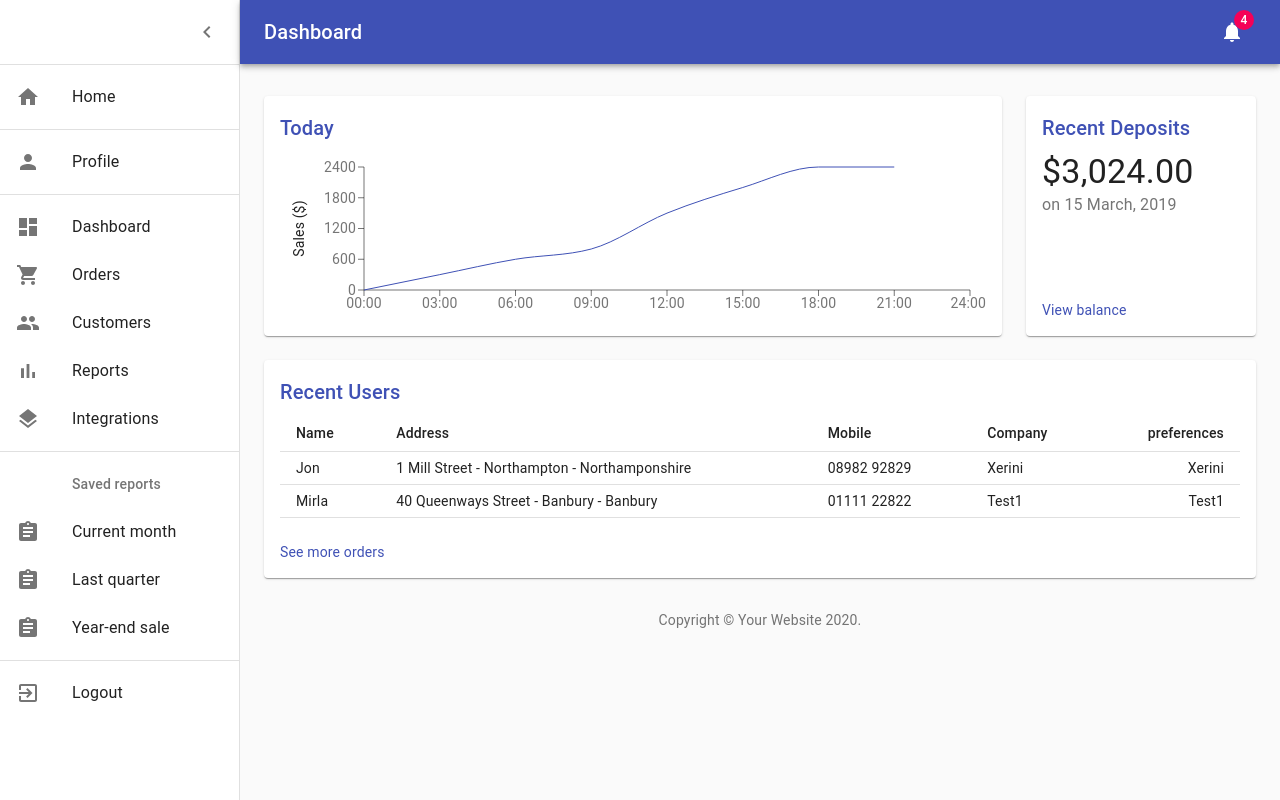
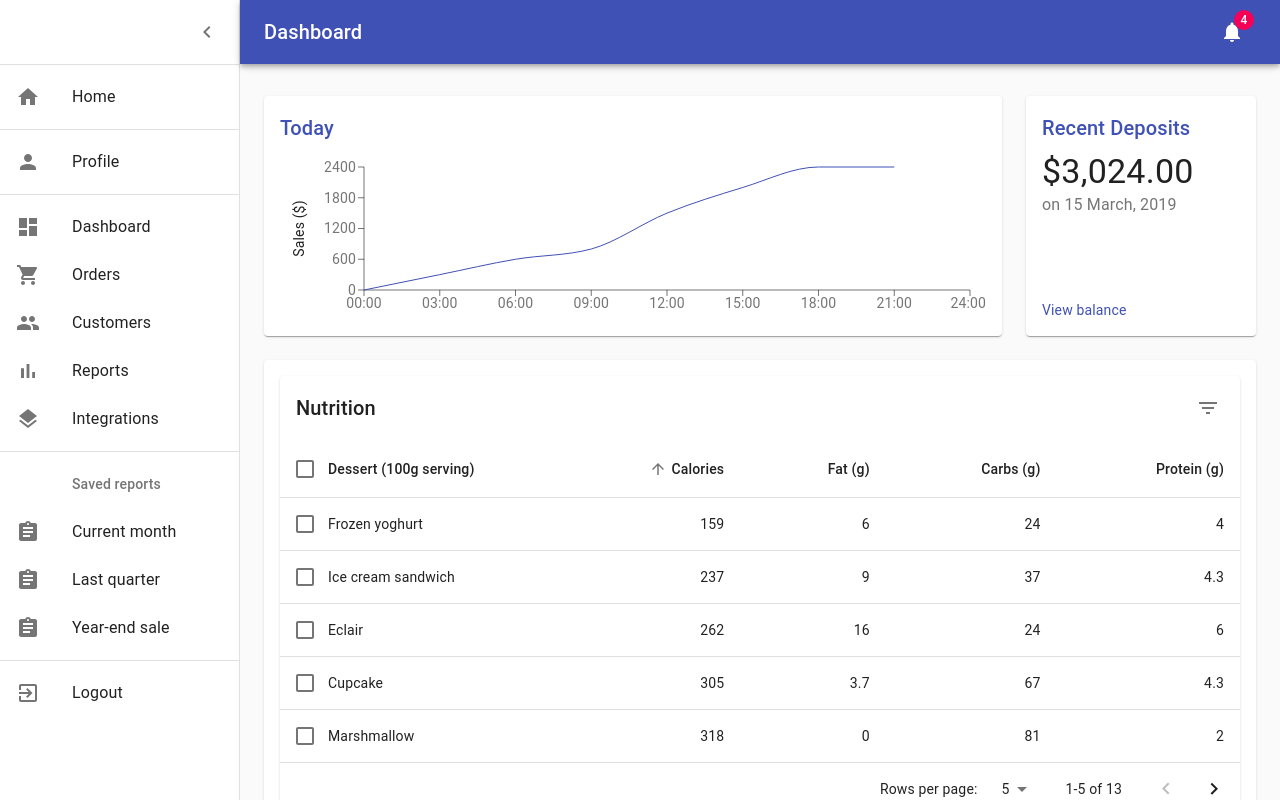
Before and after one commit to mirlabraga/user-profile-app, a React (Create React App) app: page /dashboard in a window 1280 px wide. Built offline with nearby package versions, Linux system fonts and the light colour scheme.

Commit message:
add component table with delete and pagination

```diff
--- a/src/components/users/Users.tsx
+++ b/src/components/users/Users.tsx
@@ -1,56 +1,354 @@
 import React from 'react';
-import Link from '@material-ui/core/Link';
-import { makeStyles } from '@material-ui/core/styles';
+import PropTypes from 'prop-types';
+import clsx from 'clsx';
+import { lighten, makeStyles } from '@material-ui/core/styles';
 import Table from '@material-ui/core/Table';
 import TableBody from '@material-ui/core/TableBody';
 import TableCell from '@material-ui/core/TableCell';
+import TableContainer from '@material-ui/core/TableContainer';
 import TableHead from '@material-ui/core/TableHead';
+import TablePagination from '@material-ui/core/TablePagination';
 import TableRow from '@material-ui/core/TableRow';
-import Title from '../dashboard/Title';
-import { users } from '../../models/users';
+import TableSortLabel from '@material-ui/core/TableSortLabel';
+import Toolbar from '@material-ui/core/Toolbar';
+import Typography from '@material-ui/core/Typography';
+import Paper from '@material-ui/core/Paper';
+import Checkbox from '@material-ui/core/Checkbox';
+import IconButton from '@material-ui/core/IconButton';
+import Tooltip from '@material-ui/core/Tooltip';
+import FormControlLabel from '@material-ui/core/FormControlLabel';
+import Switch from '@material-ui/core/Switch';
+import DeleteIcon from '@material-ui/icons/Delete';
+import FilterListIcon from '@material-ui/icons/FilterList';
 
-function preventDefault(event: any) {
-  event.preventDefault();
+function createData(name: any, calories: any, fat: any, carbs: any, protein: any) {
+  return { name, calories, fat, carbs, protein };
 }
 
+const rows = [
+  createData('Cupcake', 305, 3.7, 67, 4.3),
+  createData('Donut', 452, 25.0, 51, 4.9),
+  createData('Eclair', 262, 16.0, 24, 6.0),
+  createData('Frozen yoghurt', 159, 6.0, 24, 4.0),
+  createData('Gingerbread', 356, 16.0, 49, 3.9),
+  createData('Honeycomb', 408, 3.2, 87, 6.5),
+  createData('Ice cream sandwich', 237, 9.0, 37, 4.3),
+  createData('Jelly Bean', 375, 0.0, 94, 0.0),
+  createData('KitKat', 518, 26.0, 65, 7.0),
+  createData('Lollipop', 392, 0.2, 98, 0.0),
+  createData('Marshmallow', 318, 0, 81, 2.0),
+  createData('Nougat', 360, 19.0, 9, 37.0),
+  createData('Oreo', 437, 18.0, 63, 4.0),
+];
+
+function descendingComparator(a: any, b: any, orderBy: any) {
+  if (b[orderBy] < a[orderBy]) {
+    return -1;
+  }
+  if (b[orderBy] > a[orderBy]) {
+    return 1;
+  }
+  return 0;
+}
+
+function getComparator(order: any, orderBy: any) {
+  return order === 'desc'
+    ? (a: any, b: any) => descendingComparator(a, b, orderBy)
+    : (a: any, b: any) => -descendingComparator(a, b, orderBy);
+}
+
+function stableSort(array: any, comparator: any) {
+  const stabilizedThis = array.map((el: any, index: any) => [el, index]);
+  stabilizedThis.sort((a: any, b: any) => {
+    const order = comparator(a[0], b[0]);
+    if (order !== 0) return order;
+    return a[1] - b[1];
+  });
+  return stabilizedThis.map((el: any) => el[0]);
+}
+
+const headCells = [
+  { id: 'name', numeric: false, disablePadding: true, label: 'Dessert (100g serving)' },
+  { id: 'calories', numeric: true, disablePadding: false, label: 'Calories' },
+  { id: 'fat', numeric: true, disablePadding: false, label: 'Fat (g)' },
+  { id: 'carbs', numeric: true, disablePadding: false, label: 'Carbs (g)' },
+  { id: 'protein', numeric: true, disablePadding: false, label: 'Protein (g)' },
+];
+
+function EnhancedTableHead(props: any) {
+  const { classes, onSelectAllClick, order, orderBy, numSelected, rowCount, onRequestSort } = props;
+  const createSortHandler = (property: any) => (event: any) => {
+    onRequestSort(event, property);
+  };
+
+  return (
+    <TableHead>
+      <TableRow>
+        <TableCell padding="checkbox">
+          <Checkbox
+            indeterminate={numSelected > 0 && numSelected < rowCount}
+            checked={rowCount > 0 && numSelected === rowCount}
+            onChange={onSelectAllClick}
+            inputProps={{ 'aria-label': 'select all desserts' }}
+          />
+        </TableCell>
+        {headCells.map((headCell) => (
+          <TableCell
+            key={headCell.id}
+            align={headCell.numeric ? 'right' : 'left'}
+            padding={headCell.disablePadding ? 'none' : 'default'}
+            sortDirection={orderBy === headCell.id ? order : false}
+          >
+            <TableSortLabel
+              active={orderBy === headCell.id}
+              direction={orderBy === headCell.id ? order : 'asc'}
+              onClick={createSortHandler(headCell.id)}
+            >
+              {headCell.label}
+              {orderBy === headCell.id ? (
+                <span className={classes.visuallyHidden}>
+                  {order === 'desc' ? 'sorted descending' : 'sorted ascending'}
+                </span>
+              ) : null}
+            </TableSortLabel>
+          </TableCell>
+        ))}
+      </TableRow>
+    </TableHead>
+  );
+}
+
+EnhancedTableHead.propTypes = {
+  classes: PropTypes.object.isRequired,
+  numSelected: PropTypes.number.isRequired,
+  onRequestSort: PropTypes.func.isRequired,
+  onSelectAllClick: PropTypes.func.isRequired,
+  order: PropTypes.oneOf(['asc', 'desc']).isRequired,
+  orderBy: PropTypes.string.isRequired,
+  rowCount: PropTypes.number.isRequired,
+};
+
+const useToolbarStyles = makeStyles((theme) => ({
+  root: {
+    paddingLeft: theme.spacing(2),
+    paddingRight: theme.spacing(1),
+  },
+  highlight:
+    theme.palette.type === 'light'
+      ? {
+          color: theme.palette.secondary.main,
+          backgroundColor: lighten(theme.palette.secondary.light, 0.85),
+        }
+      : {
+          color: theme.palette.text.primary,
+          backgroundColor: theme.palette.secondary.dark,
+        },
+  title: {
+    flex: '1 1 100%',
+  },
+}));
+
+const EnhancedTableToolbar = (props: any) => {
+  const classes = useToolbarStyles();
+  const { numSelected } = props;
+
+  return (
+    <Toolbar
+      className={clsx(classes.root, {
+        [classes.highlight]: numSelected > 0,
+      })}
+    >
+      {numSelected > 0 ? (
+        <Typography className={classes.title} color="inherit" variant="subtitle1" component="div">
+          {numSelected} selected
+        </Typography>
+      ) : (
+        <Typography className={classes.title} variant="h6" id="tableTitle" component="div">
+          Nutrition
+        </Typography>
+      )}
+
+      {numSelected > 0 ? (
+        <Tooltip title="Delete">
+          <IconButton aria-label="delete">
+            <DeleteIcon />
+          </IconButton>
+        </Tooltip>
+      ) : (
+        <Tooltip title="Filter list">
+          <IconButton aria-label="filter list">
+            <FilterListIcon />
+          </IconButton>
+        </Tooltip>
+      )}
+    </Toolbar>
+  );
+};
+
+EnhancedTableToolbar.propTypes = {
+  numSelected: PropTypes.number.isRequired,
+};
+
 const useStyles = makeStyles((theme) => ({
-  seeMore: {
-    marginTop: theme.spacing(3),
+  root: {
+    width: '100%',
+  },
+  paper: {
+    width: '100%',
+    marginBottom: theme.spacing(2),
+  },
+  table: {
+    minWidth: 750,
+  },
+  visuallyHidden: {
+    border: 0,
+    clip: 'rect(0 0 0 0)',
+    height: 1,
+    margin: -1,
+    overflow: 'hidden',
+    padding: 0,
+    position: 'absolute',
+    top: 20,
+    width: 1,
   },
 }));
 
 export default function Users() {
   const classes = useStyles();
+  const [order, setOrder] = React.useState('asc');
+  const [orderBy, setOrderBy] = React.useState('calories');
+  const [selected, setSelected] = React.useState<string[]>([]);
+  const [page, setPage] = React.useState(0);
+  const [dense, setDense] = React.useState(false);
+  const [rowsPerPage, setRowsPerPage] = React.useState(5);
+
+  const handleRequestSort = (event: any, property: any) => {
+    const isAsc = orderBy === property && order === 'asc';
+    setOrder(isAsc ? 'desc' : 'asc');
+    setOrderBy(property);
+  };
+
+  const handleSelectAllClick = (event: any) => {
+    if (event.target.checked) {
+      const newSelecteds: any = rows.map((n) => n.name);
+      setSelected(newSelecteds);
+      return;
+    }
+    setSelected([]);
+  };
+
+  const handleClick = (event: React.MouseEvent<unknown>, name: string) => {
+    const selectedIndex = selected.indexOf(name);
+    let newSelected: any[] = [];
+
+    if (selectedIndex === -1) {
+      newSelected = newSelected.concat(selected, name);
+    } else if (selectedIndex === 0) {
+      newSelected = newSelected.concat(selected.slice(1));
+    } else if (selectedIndex === selected.length - 1) {
+      newSelected = newSelected.concat(selected.slice(0, -1));
+    } else if (selectedIndex > 0) {
+      newSelected = newSelected.concat(
+        selected.slice(0, selectedIndex),
+        selected.slice(selectedIndex + 1),
+      );
+    }
+
+    setSelected(newSelected);
+  };
+
+  const handleChangePage = (event: any, newPage: any) => {
+    setPage(newPage);
+  };
+
+  const handleChangeRowsPerPage = (event: any) => {
+    setRowsPerPage(parseInt(event.target.value, 10));
+    setPage(0);
+  };
+
+  const handleChangeDense = (event: any) => {
+    setDense(event.target.checked);
+  };
+
+  const isSelected = (name: string) => selected.indexOf(name) !== -1;
+
+  const emptyRows = rowsPerPage - Math.min(rowsPerPage, rows.length - page * rowsPerPage);
+
   return (
-    <React.Fragment>
-      <Title>Recent Users</Title>
-      <Table size="small">
-        <TableHead>
-          <TableRow>
-            <TableCell>Name</TableCell>
-            <TableCell>Address</TableCell>
-            <TableCell>Mobile</TableCell>
-            <TableCell>Company</TableCell>
-            <TableCell align="right">preferences</TableCell>
-          </TableRow>
-        </TableHead>
-        <TableBody>
-          {users.map((row) => (
-            <TableRow key={row.id}>
-              <TableCell>{row.first_name}</TableCell>
-              <TableCell>{row.address.street} - {row.address.town} - {row.address.county}</TableCell>
-              <TableCell>{row.mobile}</TableCell>
-              <TableCell>{row.company}</TableCell>
-              <TableCell align="right">{row.company}</TableCell>
-            </TableRow>
-          ))}
-        </TableBody>
-      </Table>
-      <div className={classes.seeMore}>
-        <Link color="primary" href="#" onClick={preventDefault}>
-          See more orders
-        </Link>
-      </div>
-    </React.Fragment>
+    <div className={classes.root}>
+      <Paper className={classes.paper}>
+        <EnhancedTableToolbar numSelected={selected.length} />
+        <TableContainer>
+          <Table
+            className={classes.table}
+            aria-labelledby="tableTitle"
+            size={dense ? 'small' : 'medium'}
+            aria-label="enhanced table"
+          >
+            <EnhancedTableHead
+              classes={classes}
+              numSelected={selected.length}
+              order={order}
+              orderBy={orderBy}
+              onSelectAllClick={handleSelectAllClick}
+              onRequestSort={handleRequestSort}
+              rowCount={rows.length}
+            />
+            <TableBody>
+              {stableSort(rows, getComparator(order, orderBy))
+                .slice(page * rowsPerPage, page * rowsPerPage + rowsPerPage)
+                .map((row: any, index: any) => {
+                  const isItemSelected = isSelected(row.name);
+                  const labelId = `enhanced-table-checkbox-${index}`;
+
+                  return (
+                    <TableRow
+                      hover
+                      onClick={(event) => handleClick(event, row.name)}
+                      role="checkbox"
+                      aria-checked={isItemSelected}
+                      tabIndex={-1}
+                      key={row.name}
+                      selected={isItemSelected}
+                    >
+                      <TableCell padding="checkbox">
+                        <Checkbox
+                          checked={isItemSelected}
+                          inputProps={{ 'aria-labelledby': labelId }}
+                        />
+                      </TableCell>
+                      <TableCell component="th" id={labelId} scope="row" padding="none">
+                        {row.name}
+                      </TableCell>
+                      <TableCell align="right">{row.calories}</TableCell>
+                      <TableCell align="right">{row.fat}</TableCell>
+                      <TableCell align="right">{row.carbs}</TableCell>
+                      <TableCell align="right">{row.protein}</TableCell>
+                    </TableRow>
+                  );
+                })}
+              {emptyRows > 0 && (
+                <TableRow style={{ height: (dense ? 33 : 53) * emptyRows }}>
+                  <TableCell colSpan={6} />
+                </TableRow>
+              )}
+            </TableBody>
+          </Table>
+        </TableContainer>
+        <TablePagination
+          rowsPerPageOptions={[5, 10, 25]}
+          component="div"
+          count={rows.length}
+          rowsPerPage={rowsPerPage}
+          page={page}
+          onChangePage={handleChangePage}
+          onChangeRowsPerPage={handleChangeRowsPerPage}
+        />
+      </Paper>
+      <FormControlLabel
+        control={<Switch checked={dense} onChange={handleChangeDense} />}
+        label="Dense padding"
+      />
+    </div>
   );
 }
```
